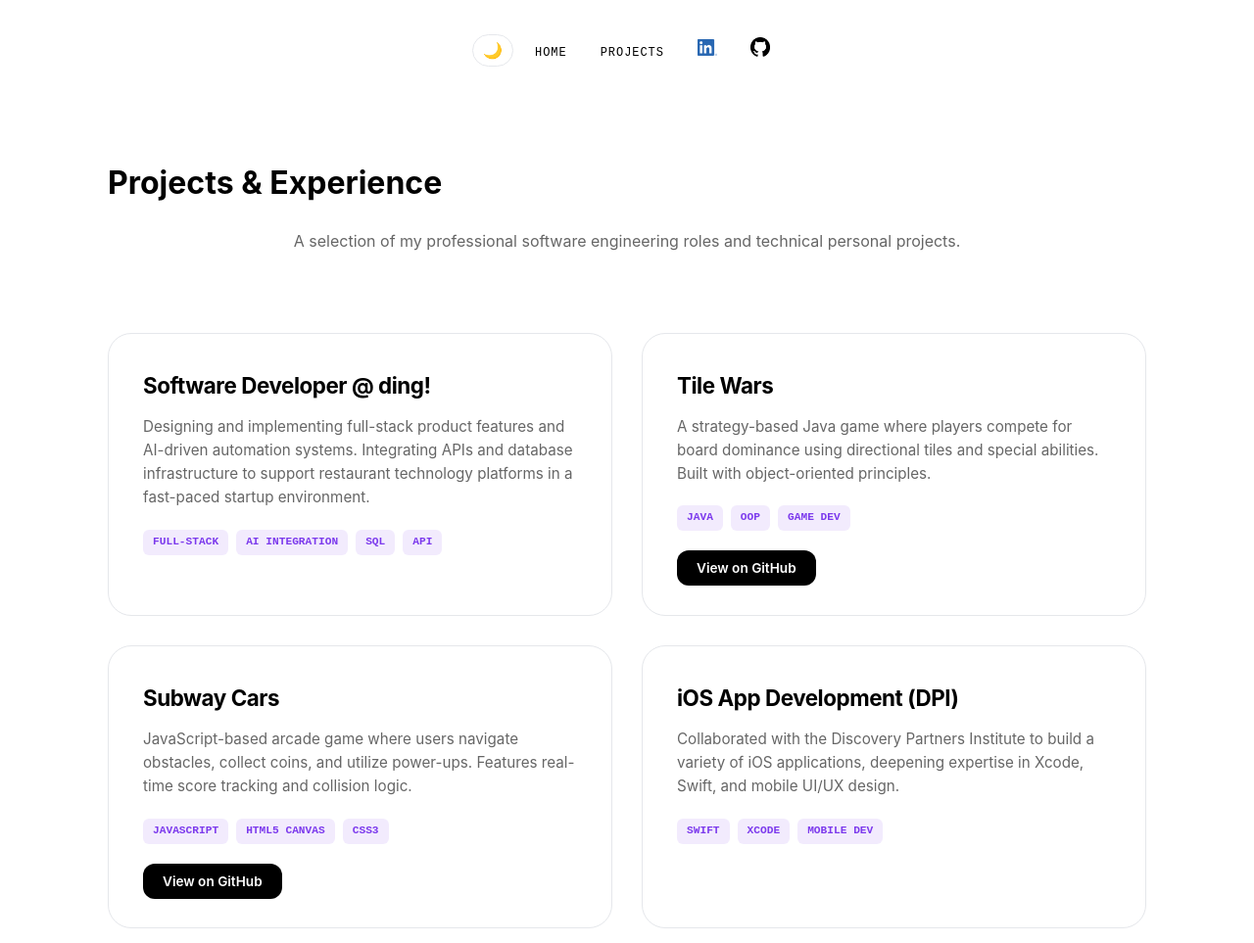
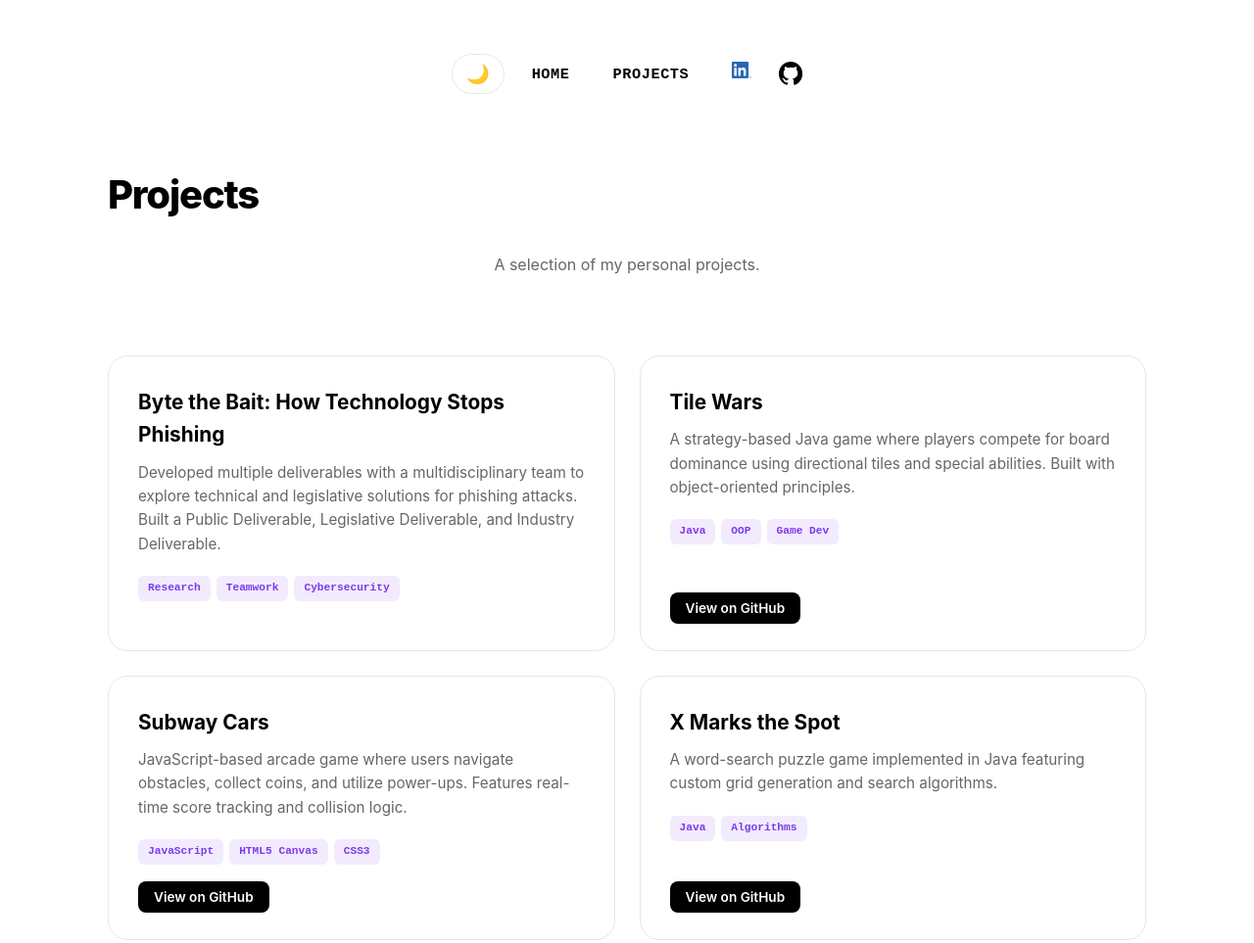
Before and after one commit to Srujan57/Portfolio, a website built with webpack: page projects.html in a window 1280 px wide. Shown: the top 963 px of the page at 98% size. Built offline with nearby package versions, Linux system fonts and the light colour scheme.

Commit message:
Fixed project cards.

```diff
--- a/css/style.css
+++ b/css/style.css
@@ -37,23 +37,26 @@ body {
 }
 
 .content-wrapper {
-  padding-top: 140px; /* Prevents overlap with floating nav */
+  padding-top: 140px;
   max-width: 1100px;
   margin: 0 auto;
   padding-left: 20px;
   padding-right: 20px;
 }
 
+h1 { font-size: 2.5rem; font-weight: 800; letter-spacing: -0.03em; }
+h2 { font-size: 1.8rem; font-weight: 700; color: var(--text-muted); }
+
 /* =========================================
-   3. ELEGANT FLOATING NAVBAR
+   3. ELEGANT FLOATING NAVBAR (UPDATED SIZE)
    ========================================= */
 #main-nav {
   position: fixed;
   top: 25px;
   left: 50%;
   transform: translateX(-50%);
-  width: 90%;
-  max-width: 750px;
+  width: 95%;
+  max-width: 850px; /* Slightly wider to accommodate larger text */
   z-index: 2000;
   border-radius: 100px;
   transition: var(--transition);
@@ -72,51 +75,50 @@ body {
   display: flex;
   justify-content: center;
   align-items: center;
-  padding: 10px 24px;
+  padding: 12px 28px;
   list-style: none;
   margin: 0;
-  gap: 10px;
+  gap: 12px;
 }
 
 .navbar li a {
   color: var(--text);
-  padding: 8px 12px;
+  padding: 10px 16px;
   text-decoration: none;
-  font-weight: 500;
+  font-weight: 600;
   font-family: 'JetBrains Mono', monospace;
-  font-size: 0.75rem; /* Modern professional small size */
-  letter-spacing: 0.08em; /* Elegant spacing */
+  font-size: 0.95rem; /* Larger, readable text */
+  letter-spacing: 0.04em;
   text-transform: uppercase;
   transition: var(--transition);
 }
 
 .navbar li a:hover { color: var(--accent); }
 
-/* Theme Toggle Button */
 #theme-toggle {
   background: transparent;
   border: 1px solid var(--border);
   color: var(--text);
   cursor: pointer;
-  padding: 6px 10px;
+  padding: 8px 14px;
   border-radius: 50px;
-  font-size: 1rem;
+  font-size: 1.2rem;
   transition: var(--transition);
   display: flex;
   align-items: center;
   justify-content: center;
 }
 
-#theme-toggle:hover { border-color: var(--accent); }
+#theme-toggle:hover { border-color: var(--accent); background: rgba(124, 58, 237, 0.05); }
 
-/* GitHub Icon Swap */
-.github-icon { width: 20px; height: 20px; }
+/* Icons */
+.github-icon { width: 24px; height: 24px; display: block; }
 .github-dark { display: none; }
 body.dark-mode .github-light { display: none; }
 body.dark-mode .github-dark { display: block; }
 
 /* =========================================
-   4. HOME PAGE (CONTAINER & BIO)
+   4. HOME PAGE LAYOUT
    ========================================= */
 .container {
   display: flex;
@@ -132,7 +134,6 @@ body.dark-mode .github-dark { display: block; }
   border-radius: 24px;
   border: 1px solid var(--border);
   box-shadow: 0 15px 35px rgba(0,0,0,0.05);
-  transition: var(--transition);
 }
 
 .text p {
@@ -140,142 +141,87 @@ body.dark-mode .github-dark { display: block; }
   padding: 35px;
   border-radius: 24px;
   border: 1px solid var(--border);
-  font-size: 1.05rem;
-  color: var(--text);
+  font-size: 1.1rem;
   box-shadow: 0 4px 20px rgba(0,0,0,0.03);
 }
 
 /* =========================================
-   5. MODERN FOOTER
+   5. PROJECT CARDS (TWO-COLUMN GRID)
+   ========================================= */
+.projects-container {
+  display: grid;
+  grid-template-columns: 1fr;
+  gap: 25px;
+  padding: 40px 0;
+}
+
+@media (min-width: 850px) {
+  .projects-container { grid-template-columns: repeat(2, 1fr); }
+}
+
+.project-card {
+  background: var(--card-bg);
+  padding: 30px;
+  border-radius: 20px;
+  border: 1px solid var(--border);
+  display: flex;
+  flex-direction: column;
+  justify-content: space-between;
+  transition: var(--transition);
+}
+
+.project-card:hover {
+  transform: translateY(-5px);
+  border-color: var(--accent);
+  box-shadow: 0 15px 30px rgba(0,0,0,0.05);
+}
+
+.project-title { font-size: 1.3rem; font-weight: 700; margin-bottom: 10px; }
+.project-desc { font-size: 0.95rem; color: var(--text-muted); margin-bottom: 20px; }
+
+.project-tags { display: flex; flex-wrap: wrap; gap: 6px; margin-bottom: 20px; }
+.tag {
+  font-family: 'JetBrains Mono', monospace;
+  font-size: 0.7rem;
+  padding: 4px 10px;
+  background: rgba(124, 58, 237, 0.1);
+  color: var(--accent);
+  border-radius: 6px;
+  font-weight: 600;
+}
+
+.project-link a {
+  align-self: flex-start;
+  background: var(--text);
+  color: var(--bg);
+  padding: 8px 16px;
+  border-radius: 8px;
+  text-decoration: none;
+  font-size: 0.85rem;
+  font-weight: 600;
+}
+
+/* =========================================
+   6. MODERN FOOTER
    ========================================= */
 footer {
   text-align: center;
   padding: 80px 20px;
   border-top: 1px solid var(--border);
   margin-top: 100px;
-  background-color: var(--bg);
-}
-
-.footer-content h3 {
-  font-size: 1.5rem;
-  margin-bottom: 10px;
-  letter-spacing: -0.02em;
 }
 
 .footer-contact-info {
-  margin-top: 25px;
+  margin-top: 20px;
   display: flex;
   justify-content: center;
-  gap: 30px;
+  gap: 25px;
   flex-wrap: wrap;
-  font-size: 0.9rem;
-  color: var(--text-muted);
+  font-size: 0.95rem;
 }
 
-.footer-contact-info span {
-  display: flex;
-  align-items: center;
-  gap: 10px;
-}
+footer a { color: var(--accent); text-decoration: none; font-weight: 600; }
 
-footer a {
-  color: var(--accent);
-  text-decoration: none;
-  font-weight: 600;
-  transition: var(--transition);
-}
-
-footer a:hover { opacity: 0.7; }
-
-
-
-/* Responsive Grid */
 @media (min-width: 768px) {
   .container { flex-direction: row; align-items: flex-start; }
-  .text { flex: 1; }
 }
-
-/* =========================================
-   PROJECT CARD REDESIGN
-   ========================================= */
-.projects-container {
-  display: grid;
-  grid-template-columns: 1fr;
-  gap: 30px;
-  padding: 40px 0;
-}
-
-@media (min-width: 900px) {
-  .projects-container {
-    grid-template-columns: repeat(2, 1fr); /* Two-column grid on desktop */
-  }
-}
-
-.project-card {
-  background: var(--card-bg);
-  padding: 35px;
-  border-radius: 24px;
-  border: 1px solid var(--border);
-  display: flex;
-  flex-direction: column;
-  justify-content: space-between;
-  transition: var(--transition);
-  position: relative;
-  overflow: hidden;
-}
-
-.project-card:hover {
-  transform: translateY(-8px);
-  border-color: var(--accent);
-  box-shadow: 0 20px 40px rgba(0, 0, 0, 0.05);
-}
-
-.project-title {
-  font-size: 1.4rem;
-  font-weight: 700;
-  margin-bottom: 12px;
-  letter-spacing: -0.02em;
-  color: var(--text);
-}
-
-.project-desc {
-  font-size: 0.95rem;
-  color: var(--text-muted);
-  margin-bottom: 20px;
-  line-height: 1.6;
-}
-
-.project-tags {
-  display: flex;
-  flex-wrap: wrap;
-  gap: 8px;
-  margin-bottom: 25px;
-}
-
-.tag {
-  font-family: 'JetBrains Mono', monospace;
-  font-size: 0.7rem;
-  padding: 4px 10px;
-  background: rgba(124, 58, 237, 0.1); /* Subtle accent tint */
-  color: var(--accent);
-  border-radius: 6px;
-  font-weight: 600;
-  text-transform: uppercase;
-}
-
-.project-link a {
-  align-self: flex-start;
-  background: var(--text);
-  color: var(--bg);
-  padding: 10px 20px;
-  border-radius: 12px;
-  text-decoration: none;
-  font-size: 0.85rem;
-  font-weight: 600;
-  transition: var(--transition);
-}
-
-.project-link a:hover {
-  background: var(--accent);
-  transform: scale(1.03);
-}
--- a/projects.html
+++ b/projects.html
@@ -28,28 +28,29 @@
 </nav>
 
 <main class="content-wrapper">
-  <h1>Projects & Experience</h1>
+  <h1>Projects</h1>
   <p style="text-align: center; color: var(--text-muted); margin-bottom: 40px;">
-    A selection of my professional software engineering roles and technical personal projects.
+    A selection of my personal projects.
   </p>
 
   <div class="projects-container">
 
     <div class="project-card">
       <div>
-        <div class="project-title">Software Developer @ ding!</div>
+        <div class="project-title">Byte the Bait: How Technology Stops Phishing</div>
         <div class="project-desc">
-          Designing and implementing full-stack product features and AI-driven automation systems.
-          Integrating APIs and database infrastructure to support restaurant technology platforms in a fast-paced startup environment.
+          Developed multiple deliverables with a multidisciplinary team to explore
+          technical and legislative solutions for phishing attacks. Built a Public
+          Deliverable, Legislative Deliverable, and Industry Deliverable.
         </div>
         <div class="project-tags">
-          <span class="tag">Full-Stack</span>
-          <span class="tag">AI Integration</span>
-          <span class="tag">SQL</span>
-          <span class="tag">API</span>
+          <span class="tag">Research</span>
+          <span class="tag">Teamwork</span>
+          <span class="tag">Cybersecurity</span>
         </div>
       </div>
     </div>
+
 
     <div class="project-card">
       <div>
@@ -83,20 +84,6 @@
       <div class="project-link"><a href="https://github.com/Srujan57/Subway-Cars" target="_blank">View on GitHub</a></div>
     </div>
 
-    <div class="project-card">
-      <div>
-        <div class="project-title">iOS App Development (DPI)</div>
-        <div class="project-desc">
-          Collaborated with the Discovery Partners Institute to build a variety of iOS applications,
-          deepening expertise in Xcode, Swift, and mobile UI/UX design.
-        </div>
-        <div class="project-tags">
-          <span class="tag">Swift</span>
-          <span class="tag">Xcode</span>
-          <span class="tag">Mobile Dev</span>
-        </div>
-      </div>
-    </div>
 
     <div class="project-card">
       <div>
@@ -108,6 +95,20 @@
         </div>
       </div>
       <div class="project-link"><a href="https://github.com/Srujan57/X-marks-the-spot" target="_blank">View on GitHub</a></div>
+    </div>
+
+    <div class="project-card">
+      <div>
+        <div class="project-title">Get Out</div>
+        <div class="project-desc">
+          A Python-based escape room game where users discover clues to escape.
+        </div>
+        <div class="project-tags">
+          <span class="tag">Python</span>
+          <span class="tag">Game Dev</span>
+        </div>
+      </div>
+      <div class="project-link"><a href="https://github.com/Srujan57/Get-Out" target="_blank">View on GitHub</a></div>
     </div>
 
     <div class="project-card">
```
Also changed, not shown: index.html (+1 -2 lines).
